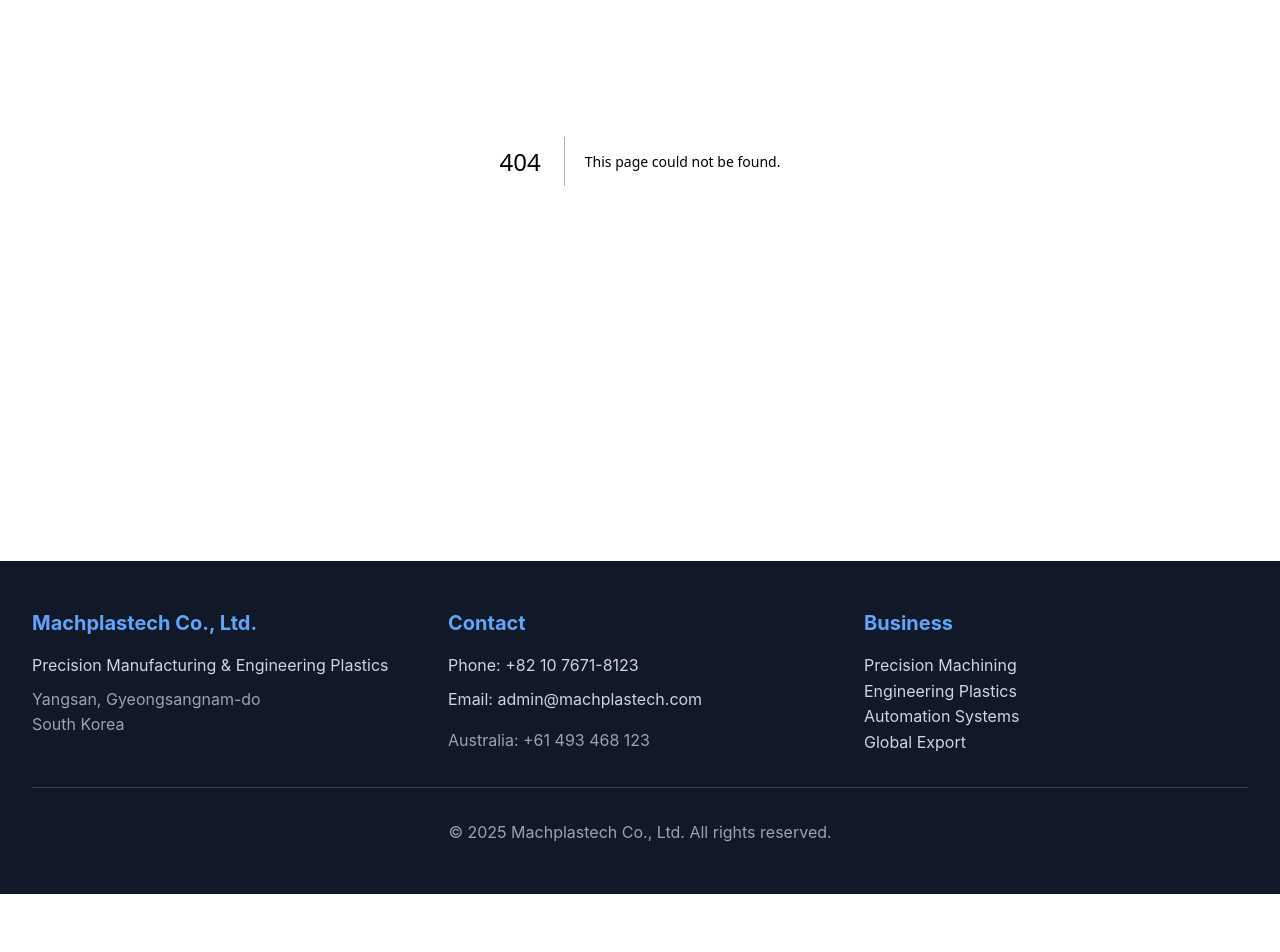
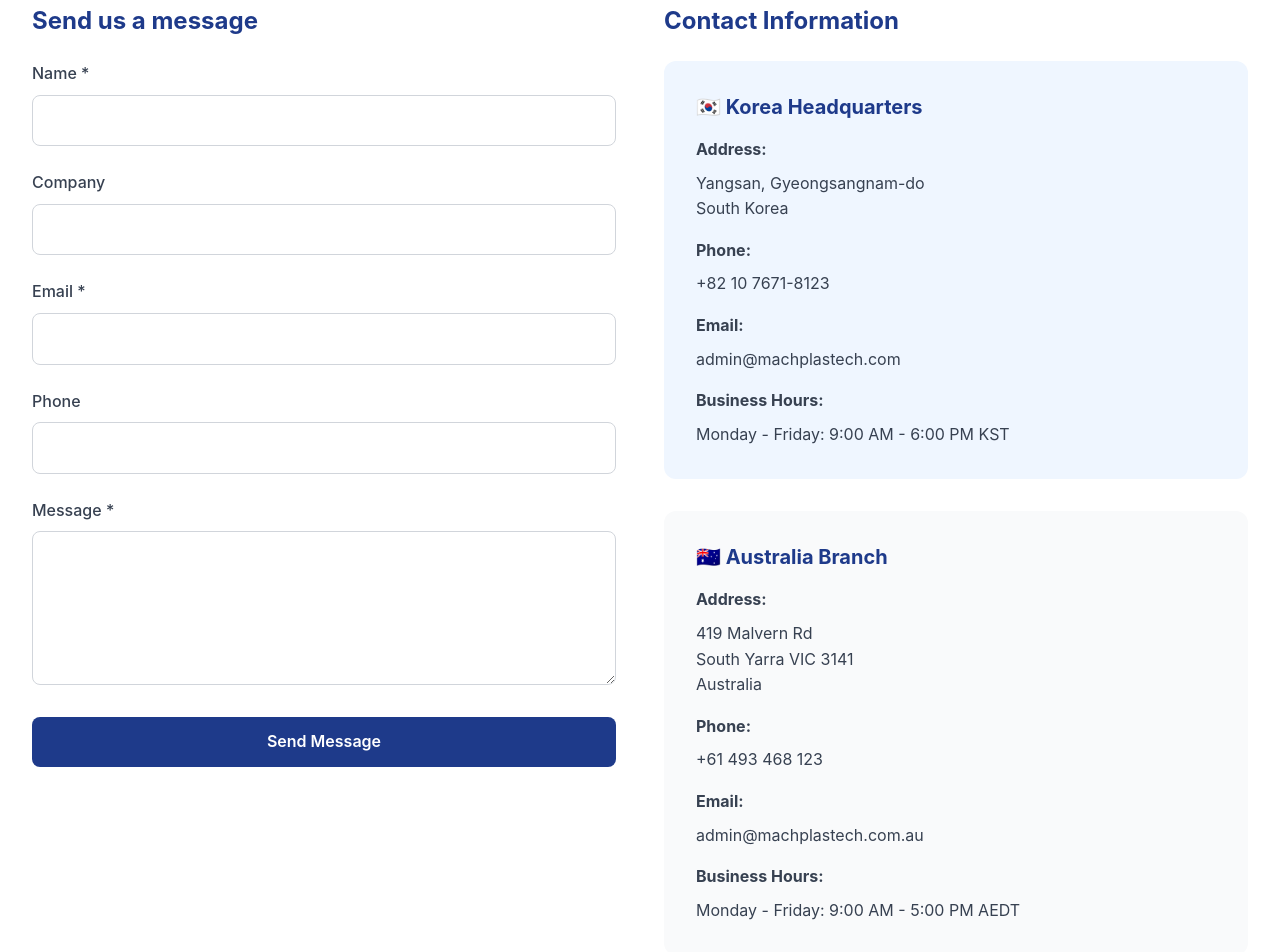
Before and after one commit to datrademel-ai/machplastech-korea, a Next.js app: page /contact in a window 1280 px wide. Before the commit this address had no page. Shown: the part 320-1272 px from the top of the page. Before the commit the page ends 1214 px from the top, so only its background shows below. Built offline with nearby package versions, Linux system fonts and the light colour scheme.

Commit message:
Create page.jsx

```diff
--- /dev/null
+++ b/src/app/contact/page.jsx
@@ -0,0 +1,172 @@
+'use client'
+
+import { useState } from 'react'
+
+export default function Contact() {
+  const [formData, setFormData] = useState({
+    name: '',
+    company: '',
+    email: '',
+    phone: '',
+    message: ''
+  })
+  const [status, setStatus] = useState('')
+
+  const handleSubmit = async (e) => {
+    e.preventDefault()
+    setStatus('sending')
+
+    // EmailJS 설정 필요 (한국 사이트용 템플릿)
+    // 지금은 콘솔에만 출력
+    console.log('Form submitted:', formData)
+
+    setTimeout(() => {
+      setStatus('success')
+      setFormData({ name: '', company: '', email: '', phone: '', message: '' })
+    }, 1000)
+  }
+
+  const handleChange = (e) => {
+    setFormData({
+      ...formData,
+      [e.target.name]: e.target.value
+    })
+  }
+
+  return (
+    <div className="max-w-7xl mx-auto py-20 px-8">
+      <h1 className="text-5xl font-bold text-center mb-6 text-blue-900">Contact Us</h1>
+      <p className="text-xl text-center text-gray-600 mb-16">Get in touch for your manufacturing and supply needs</p>
+
+      <div className="grid md:grid-cols-2 gap-12 mb-16">
+        {/* Contact Form */}
+        <div>
+          <h2 className="text-2xl font-bold mb-6 text-blue-900">Send us a message</h2>
+          <form onSubmit={handleSubmit} className="space-y-6">
+            <div>
+              <label className="block text-gray-700 font-medium mb-2">Name *</label>
+              <input
+                type="text"
+                name="name"
+                value={formData.name}
+                onChange={handleChange}
+                required
+                className="w-full px-4 py-3 border border-gray-300 rounded-lg focus:ring-2 focus:ring-blue-900 focus:border-transparent"
+              />
+            </div>
+
+            <div>
+              <label className="block text-gray-700 font-medium mb-2">Company</label>
+              <input
+                type="text"
+                name="company"
+                value={formData.company}
+                onChange={handleChange}
+                className="w-full px-4 py-3 border border-gray-300 rounded-lg focus:ring-2 focus:ring-blue-900 focus:border-transparent"
+              />
+            </div>
+
+            <div>
+              <label className="block text-gray-700 font-medium mb-2">Email *</label>
+              <input
+                type="email"
+                name="email"
+                value={formData.email}
+                onChange={handleChange}
+                required
+                className="w-full px-4 py-3 border border-gray-300 rounded-lg focus:ring-2 focus:ring-blue-900 focus:border-transparent"
+              />
+            </div>
+
+            <div>
+              <label className="block text-gray-700 font-medium mb-2">Phone</label>
+              <input
+                type="tel"
+                name="phone"
+                value={formData.phone}
+                onChange={handleChange}
+                className="w-full px-4 py-3 border border-gray-300 rounded-lg focus:ring-2 focus:ring-blue-900 focus:border-transparent"
+              />
+            </div>
+
+            <div>
+              <label className="block text-gray-700 font-medium mb-2">Message *</label>
+              <textarea
+                name="message"
+                value={formData.message}
+                onChange={handleChange}
+                required
+                rows="5"
+                className="w-full px-4 py-3 border border-gray-300 rounded-lg focus:ring-2 focus:ring-blue-900 focus:border-transparent"
+              ></textarea>
+            </div>
+
+            <button
+              type="submit"
+              disabled={status === 'sending'}
+              className="w-full bg-blue-900 hover:bg-blue-800 text-white font-semibold px-8 py-3 rounded-lg transition disabled:bg-gray-400"
+            >
+              {status === 'sending' ? 'Sending...' : 'Send Message'}
+            </button>
+
+            {status === 'success' && (
+              <div className="bg-green-50 border border-green-200 text-green-800 px-4 py-3 rounded-lg">
+                Thank you! We'll get back to you soon.
+              </div>
+            )}
+          </form>
+        </div>
+
+        {/* Contact Information */}
+        <div>
+          <h2 className="text-2xl font-bold mb-6 text-blue-900">Contact Information</h2>
+
+          <div className="bg-blue-50 rounded-xl p-8 mb-8">
+            <h3 className="text-xl font-bold mb-4 text-blue-900">🇰🇷 Korea Headquarters</h3>
+            <p className="text-gray-700 mb-2"><strong>Address:</strong></p>
+            <p className="text-gray-700 mb-4">Yangsan, Gyeongsangnam-do<br/>South Korea</p>
+
+            <p className="text-gray-700 mb-2"><strong>Phone:</strong></p>
+            <p className="text-gray-700 mb-4">+82 10 7671-8123</p>
+
+            <p className="text-gray-700 mb-2"><strong>Email:</strong></p>
+            <p className="text-gray-700 mb-4">admin@machplastech.com</p>
+
+            <p className="text-gray-700 mb-2"><strong>Business Hours:</strong></p>
+            <p className="text-gray-700">Monday - Friday: 9:00 AM - 6:00 PM KST</p>
+          </div>
+
+          <div className="bg-gray-50 rounded-xl p-8">
+            <h3 className="text-xl font-bold mb-4 text-blue-900">🇦🇺 Australia Branch</h3>
+            <p className="text-gray-700 mb-2"><strong>Address:</strong></p>
+            <p className="text-gray-700 mb-4">419 Malvern Rd<br/>South Yarra VIC 3141<br/>Australia</p>
+
+            <p className="text-gray-700 mb-2"><strong>Phone:</strong></p>
+            <p className="text-gray-700 mb-4">+61 493 468 123</p>
+
+            <p className="text-gray-700 mb-2"><strong>Email:</strong></p>
+            <p className="text-gray-700 mb-4">admin@machplastech.com.au</p>
+
+            <p className="text-gray-700 mb-2"><strong>Business Hours:</strong></p>
+            <p className="text-gray-700">Monday - Friday: 9:00 AM - 5:00 PM AEDT</p>
+          </div>
+        </div>
+      </div>
+
+      <div className="bg-blue-900 text-white rounded-xl p-12 text-center">
+        <h2 className="text-3xl font-bold mb-4">Prefer to talk?</h2>
+        <p className="text-xl mb-8">Call us directly and we'll be happy to discuss your needs</p>
+        <div className="flex flex-col md:flex-row justify-center gap-8">
+          <div>
+            <p className="text-blue-200 mb-2">Korea</p>
+            <a href="tel:+821076718123" className="text-2xl font-bold hover:text-blue-200 transition">+82 10 7671-8123</a>
+          </div>
+          <div>
+            <p className="text-blue-200 mb-2">Australia</p>
+            <a href="tel:+61493468123" className="text-2xl font-bold hover:text-blue-200 transition">+61 493 468 123</a>
+          </div>
+        </div>
+      </div>
+    </div>
+  )
+}
```
